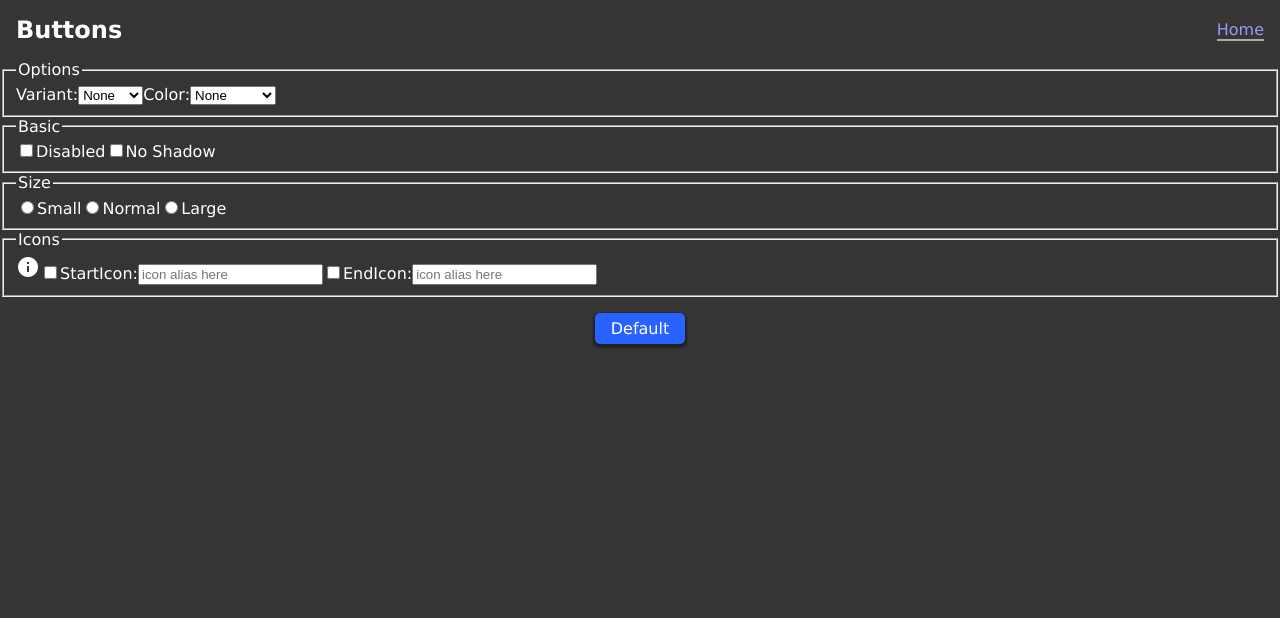
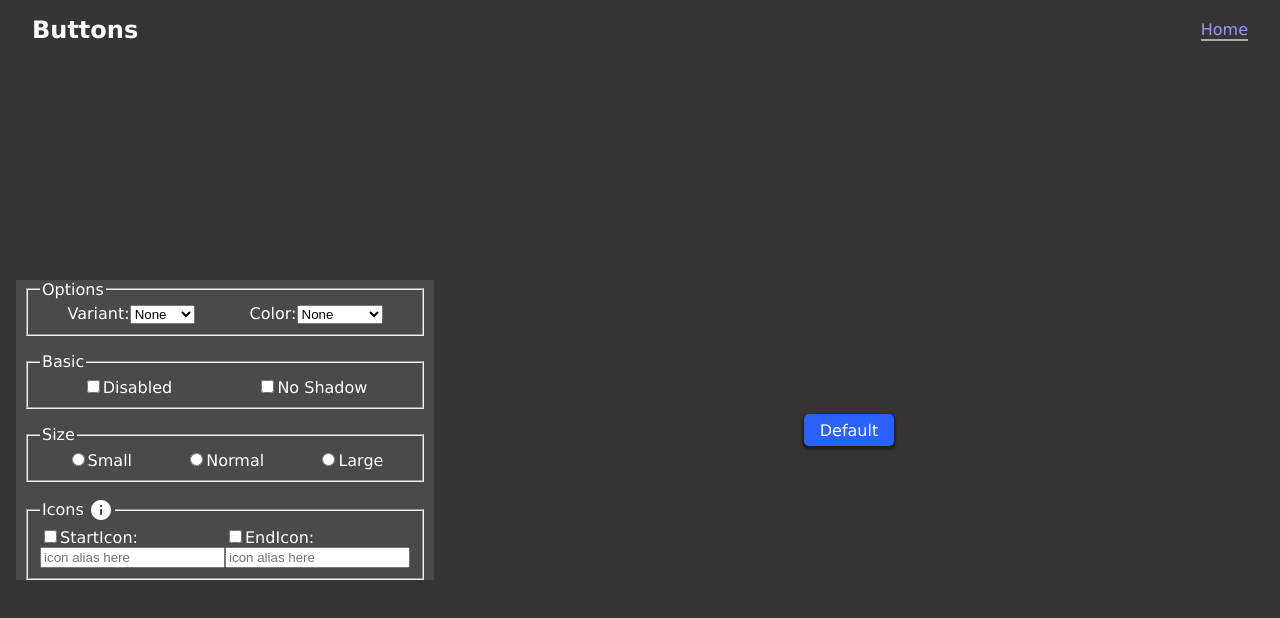
Before and after one commit to mukeshgurpude/button-component, a React (Create React App) app: page /custom in a window 1280 px wide. Shown: the top 618 px of the page. Built offline with nearby package versions, Linux system fonts and the light colour scheme.

Commit message:
Finally finished this project.. This will not be a PWA

```diff
--- a/src/custom.css
+++ b/src/custom.css
@@ -0,0 +1,26 @@
+#root{min-height: 100vh;display: grid;grid-template-rows: repeat(2, max-content) 1fr;}
+form#controls{
+  background-color: rgba(255, 255, 255, .1);
+  display: flex;
+  flex-flow: column;
+  padding: 0 .5em;
+  gap: 1em 0;
+}
+
+form#controls>fieldset{
+  display: flex;
+  justify-content: space-around;
+}
+main{display: flex; justify-content: center; align-items: center;}
+
+@media screen and (min-width: 642px){
+  #root{
+    grid-template-areas: 'header header header' 'form custom custom';
+    grid-template-columns: repeat(3, 1fr);
+    align-items: center;
+    grid-template-rows: max-content 1fr;
+    padding: 0 1em;
+  }
+  header{grid-area: header}
+  main{grid-area: custom;}
+}
--- a/src/custom.js
+++ b/src/custom.js
@@ -101,8 +101,8 @@ export default class Custom extends React.Component{
         </fieldset>
 
         <fieldset>
-          <legend>Icons</legend>
-          <span className="material-icons" title="Reference for icon codes, can be found at https://material.io/icons">info</span>
+          <legend style={{display: 'flex', alignItems: 'center'}}>Icons&nbsp;<span style={{cursor: 'pointer'}} className="material-icons" title="Reference for icon codes, can be found at https://material.io/icons">info</span></legend>
+          <div>
             <label>
               <input type="checkbox" name="startIcon" checked={this.state.startIcon || false} onChange={this.toggleIcon} />
               Start
@@ -111,7 +111,8 @@ export default class Custom extends React.Component{
               Icon:
               <input data-pos="startIcon" type="text" onChange={this.controlIconText} placeholder="icon alias here" />
             </label>
-
+          </div>
+          <div>
             <label>
             <input type="checkbox" name="endIcon" checked={this.state.endIcon || false} onChange={this.toggleIcon} />
               End
@@ -120,6 +121,7 @@ export default class Custom extends React.Component{
               Icon:
               <input data-pos="endIcon" type="text" onChange={this.controlIconText} placeholder="icon alias here" />
             </label>
+          </div>
         </fieldset>
       </form>
       </aside>
```
Lines whose indentation alone changed are shown as unchanged.
